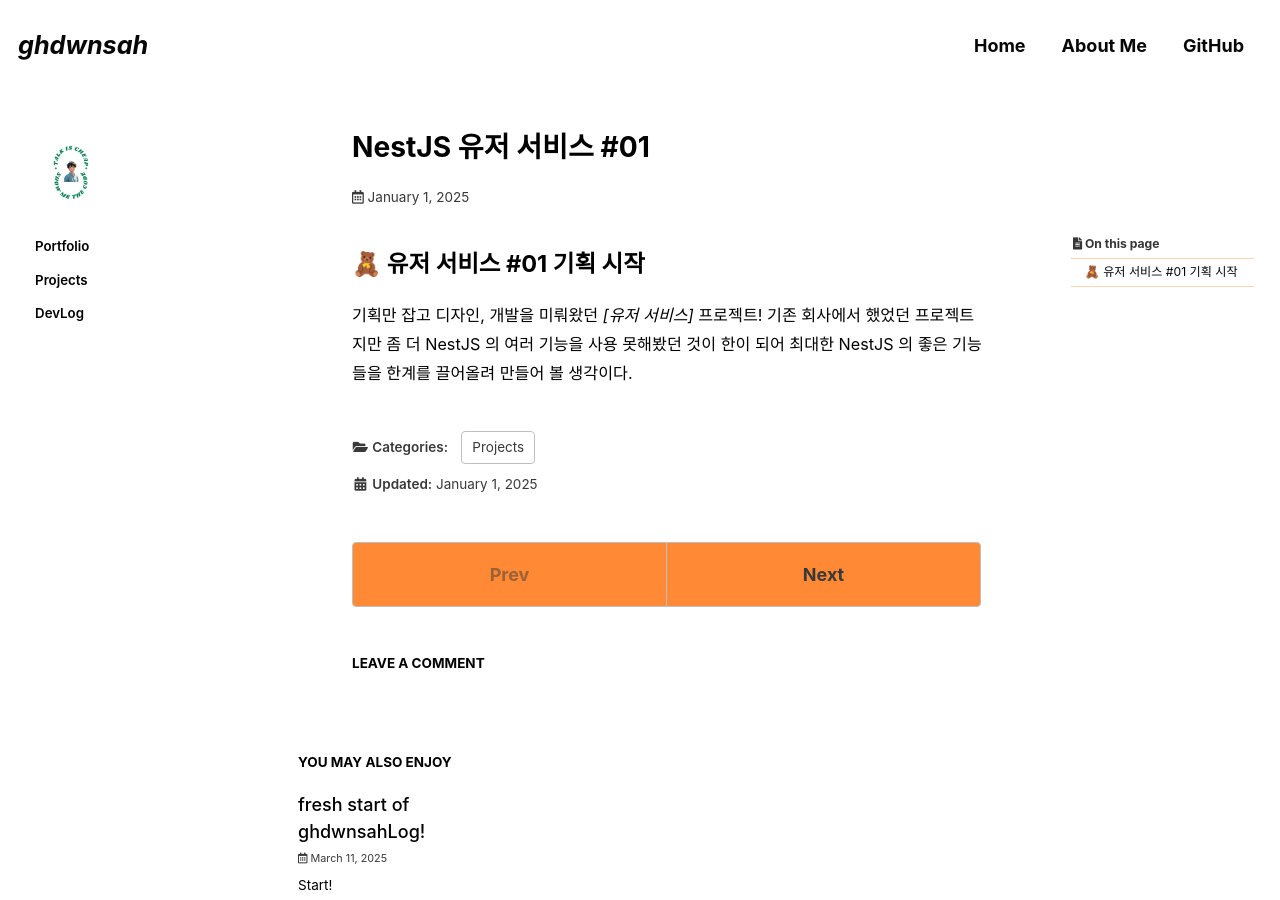
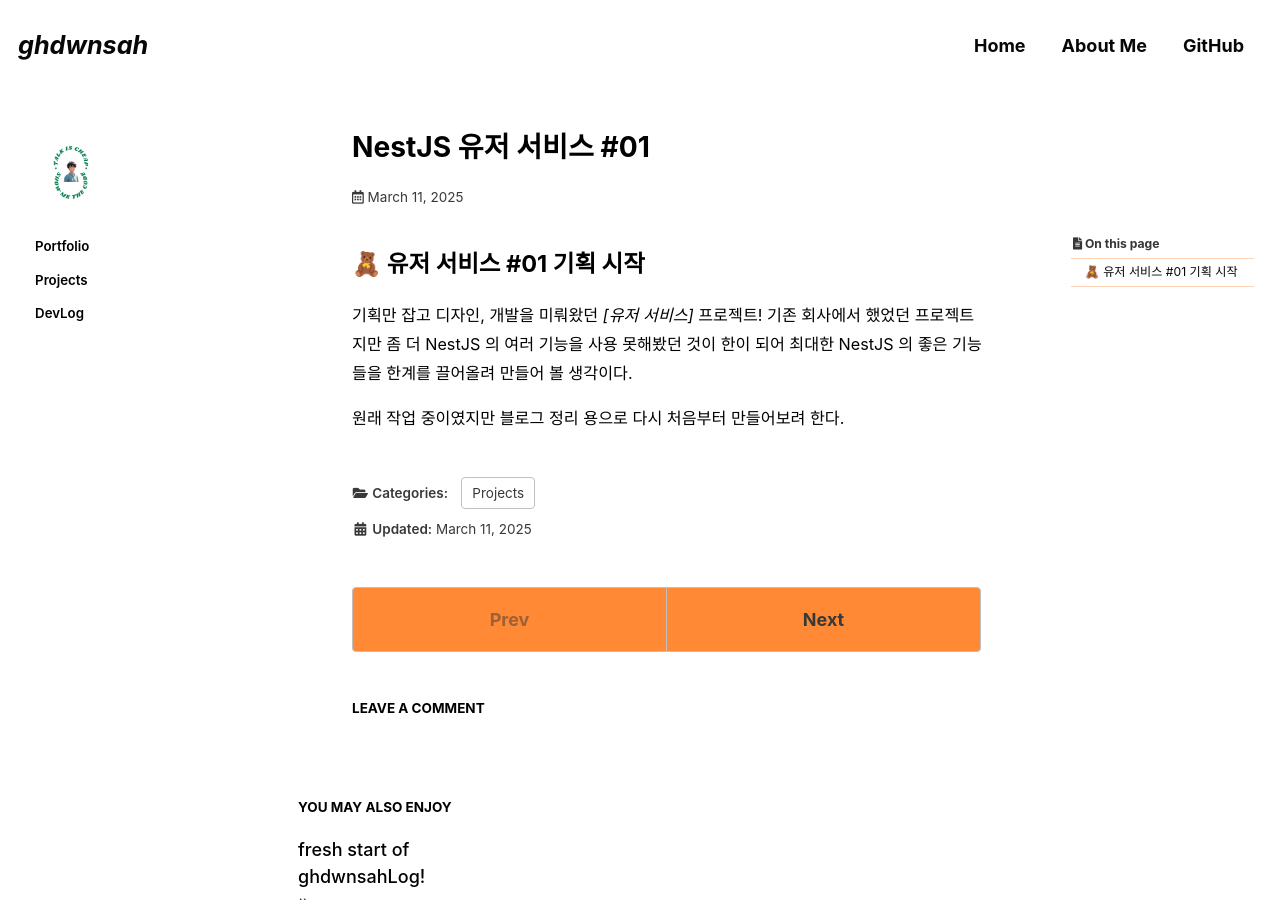
Before and after one commit to ghdwnsah/ghdwnsah.github.io, a Jekyll site: the page built from _posts/2025-01-01-projects-nestjs-userservice-01-start.md, in a window 1280 px wide and 900 px high. Built offline with Jekyll 4.4.1, drawn with Linux system fonts in a browser that asks for light colours; cached includes are drawn as plain includes; some web fonts are replaced; comment, search, counter and statistics services are not loaded.

Commit message:
네비게이션 수정

```diff
--- a/_data/navigation.yml
+++ b/_data/navigation.yml
@@ -1,13 +1,13 @@
 # main links
 main:
   - title: "Home"
-    url: https://haileelog.github.io/
+    url: https://ghdwnsah.github.io/
 
   - title: "About Me"
     url: /about-me/
 
   - title: "GitHub"
-    url: https://github.com/haileelog
+    url: https://github.com/ghdwnsah
 
   # - title: "Projects"
   #   url: /projects/
@@ -19,7 +19,7 @@ main:
 # 2022.02.15 sidebar update : simple ver.
 categories:
   - title: "Portfolio"
-    url: https://www.notion.so/b382c26cd51046c8be91f8a5e551ab71
+    url: https://checkered-tilapia-8cb.notion.site/19f3f0553b4a80ff8a08c6a577bc039a?pvs=4
   - title: "Projects"
     url: /categories/projects/
   - title: "DevLog"
--- a/_posts/2025-01-01-projects-nestjs-userservice-01-start.md
+++ b/_posts/2025-01-01-projects-nestjs-userservice-01-start.md
@@ -12,11 +12,13 @@ permalink: /projects/NestJSUserService/
 toc: true
 toc_sticky: true
 
-date: 2025-01-01
-last_modified_at: 2025-01-01
+date: 2025-03-11
+last_modified_at: 2025-03-11
 ---
 
 ## 🧸 유저 서비스 #01 기획 시작
 
 기획만 잡고 디자인, 개발을 미뤄왔던 <i>[유저 서비스]</i> 프로젝트!
 기존 회사에서 했었던 프로젝트지만 좀 더 NestJS 의 여러 기능을 사용 못해봤던 것이 한이 되어 최대한 NestJS 의 좋은 기능들을 한계를 끌어올려 만들어 볼 생각이다.
+
+원래 작업 중이였지만 블로그 정리 용으로 다시 처음부터 만들어보려 한다.
```
